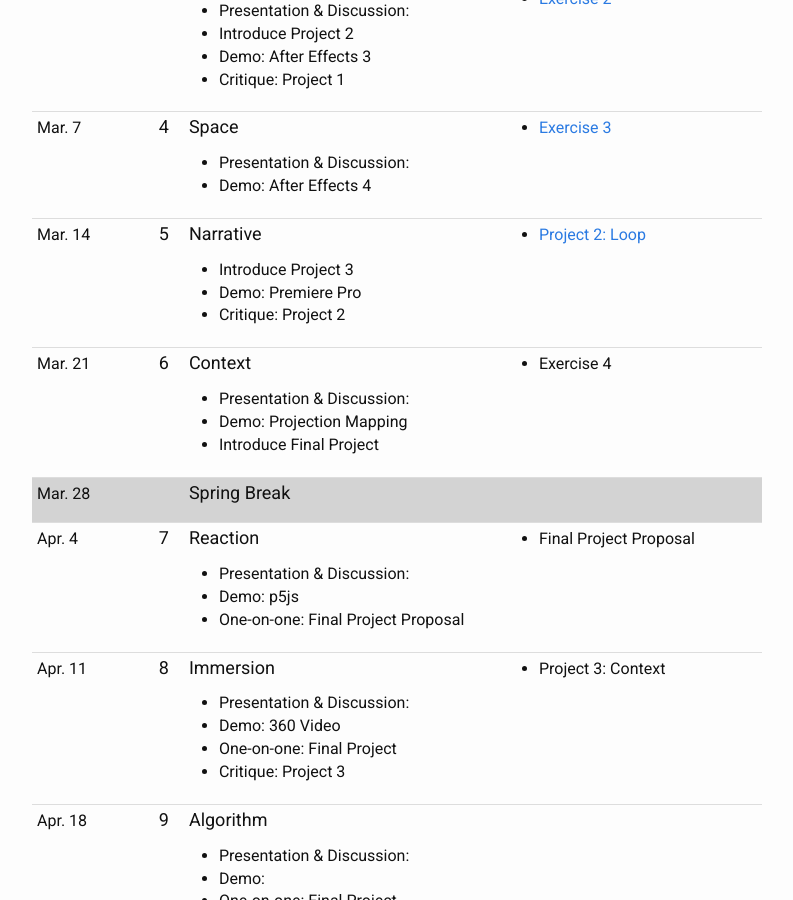
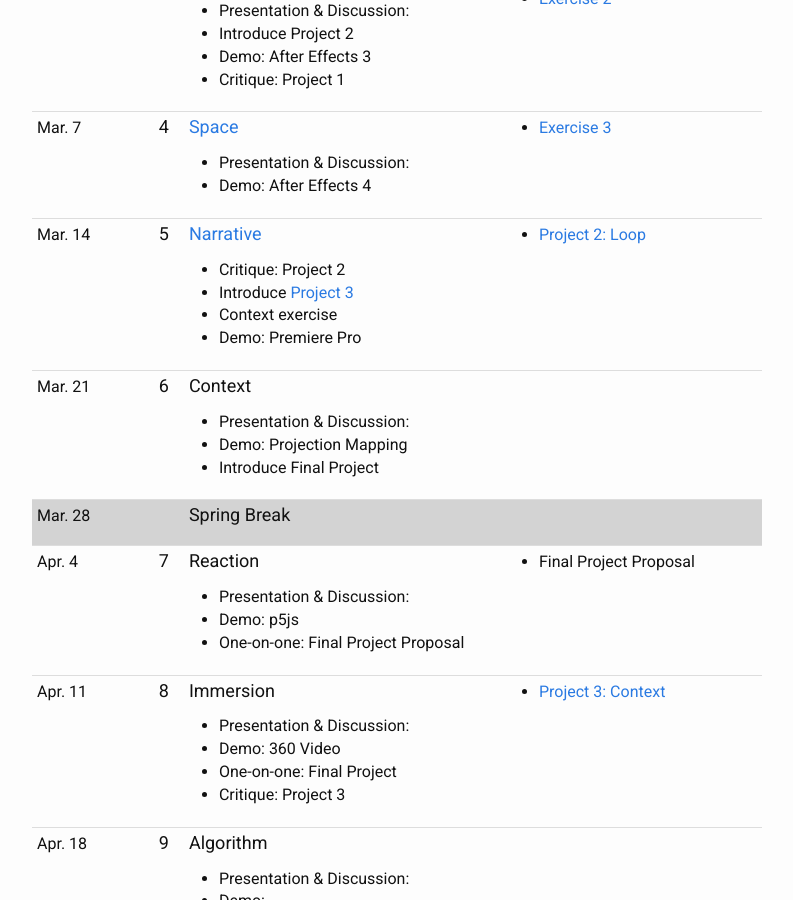
Before and after one commit to kellyegan/StillMoving, a Jekyll site: the page built from schedule.html, in a window 1280 px wide and 900 px high, scrolled down 487 px. Shown: the whole window, without its empty margins (243-1036 px from the left). Built offline with Jekyll 4.4.1, drawn with Linux system fonts in a browser that asks for light colours.

Commit message:
Update schedule page.

```diff
--- a/schedule.html
+++ b/schedule.html
@@ -62,7 +62,7 @@ permalink: /schedule/
 		<td class="date-cell"><date>Mar. 7</date></td>
 		<td class="week-cell"><h4>4</h4></td>
 		<td class="agenda-cell">
-			<h4>Space</h4>
+			<h4><a href="../week/2019/03/03/Space.html">Space</a></h4>
 			<ul>
 				<li>Presentation & Discussion: </li>
 				<li>Demo: After Effects 4</li>
@@ -78,11 +78,12 @@ permalink: /schedule/
 		<td class="date-cell"><date>Mar. 14</date></td>
 		<td class="week-cell"><h4>5</h4></td>
 		<td class="agenda-cell">
-			<h4>Narrative</h4>
+			<h4><a href="../week/2019/03/10/Narrative.html">Narrative</a></h4>
 			<ul>
-				<li>Introduce Project 3</li>
+				<li>Critique: Project 2</li>
+				<li>Introduce <a href="../Assignments/Project-3.html">Project 3</a></li>
+				<li>Context exercise</li>
 				<li>Demo: Premiere Pro</li>
-				<li>Critique: Project 2</li>
 			</ul>
 		</td>
 		<td class="due-cell">
@@ -103,9 +104,6 @@ permalink: /schedule/
 			</ul>
 		</td>
 		<td class="due-cell">
-			<ul>
-				<li>Exercise 4</li>
-			</ul>
 		</td>
 	</tr>
 	<tr style="background-color: lightgrey;">
@@ -147,7 +145,7 @@ permalink: /schedule/
 		</td>
 		<td class="due-cell">
 			<ul>
-				<li>Project 3: Context</li>
+				<li><a href="../Assignments/Project-3.html">Project 3: Context</a></li>
 			</ul>
 		</td>
 	</tr>
```
Also changed, not shown: _posts/2019-03-17-Context.md (renamed from _drafts/2019-03-17-Context.md).
